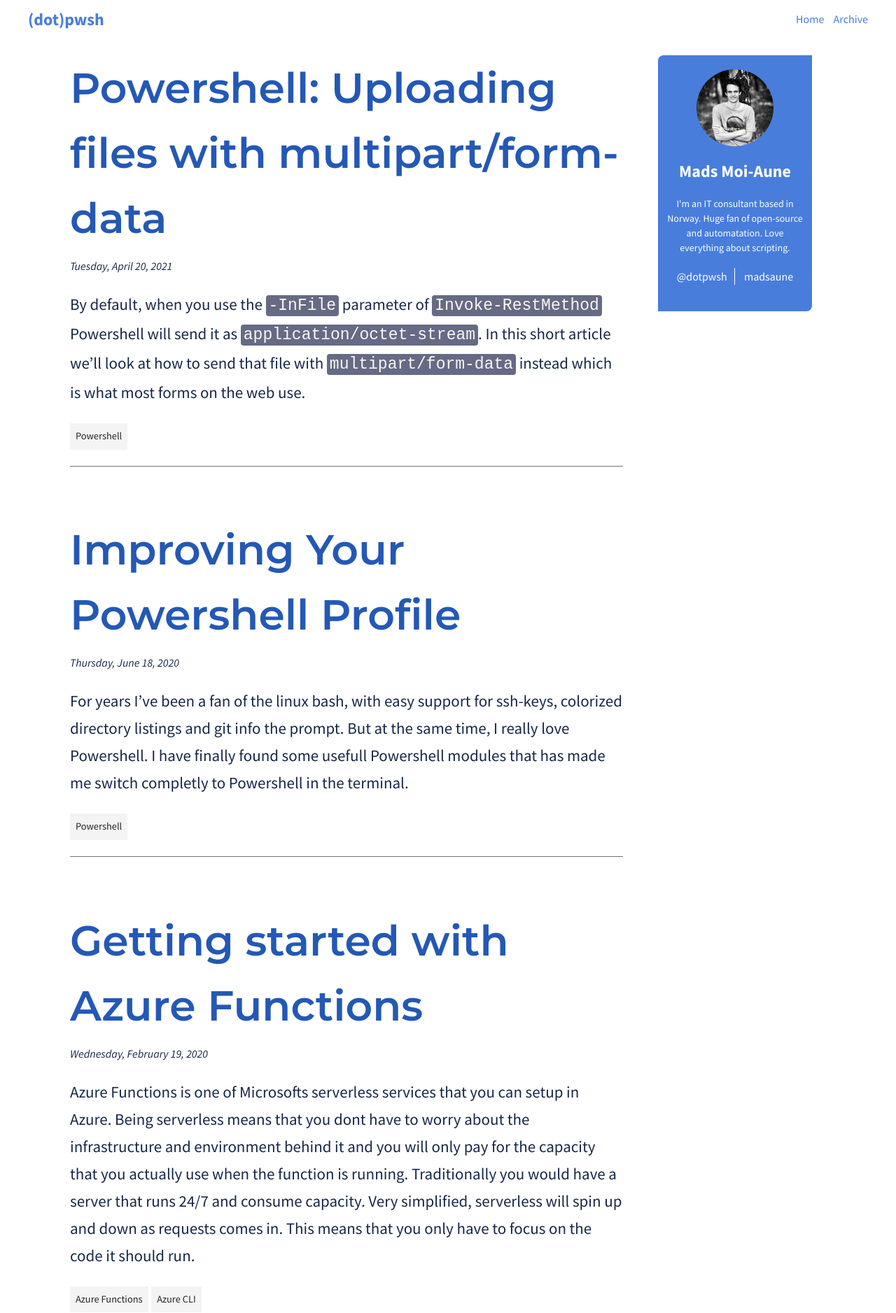
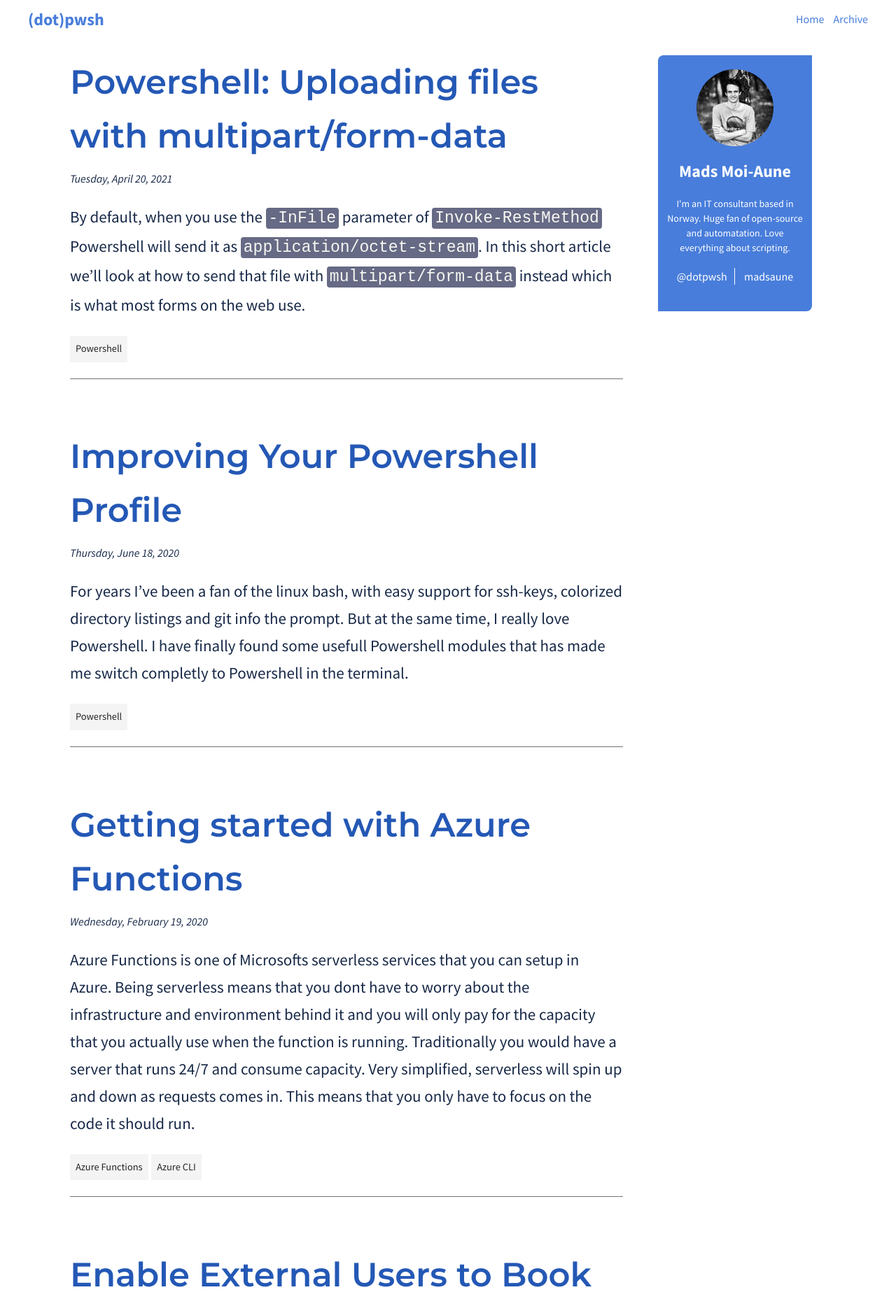
Before and after one commit to madsaune/dotsh.no, a Jekyll site: the page built from index.html, in a window 1280 px wide. Shown: the top 1877 px of the page at 70% size. Built offline with Jekyll 4.4.1, drawn with Linux system fonts in a browser that asks for light colours; the list of posts is cut into pages by our own code.

Commit message:
Fix article heading font-size

```diff
--- a/_sass/main.scss
+++ b/_sass/main.scss
@@ -235,8 +235,8 @@ header nav ul li a:hover {
 .article--heading {
   margin-top: 0;
   margin-bottom: 0.625rem;
-  font-size: 3.75rem;
-  line-height: 5.813rem;
+  font-size: 3rem;
+  line-height: 4.813rem;
   // color: #487ddb;
   color: #2458b5;
   font-family: 'Montserrat';
```
